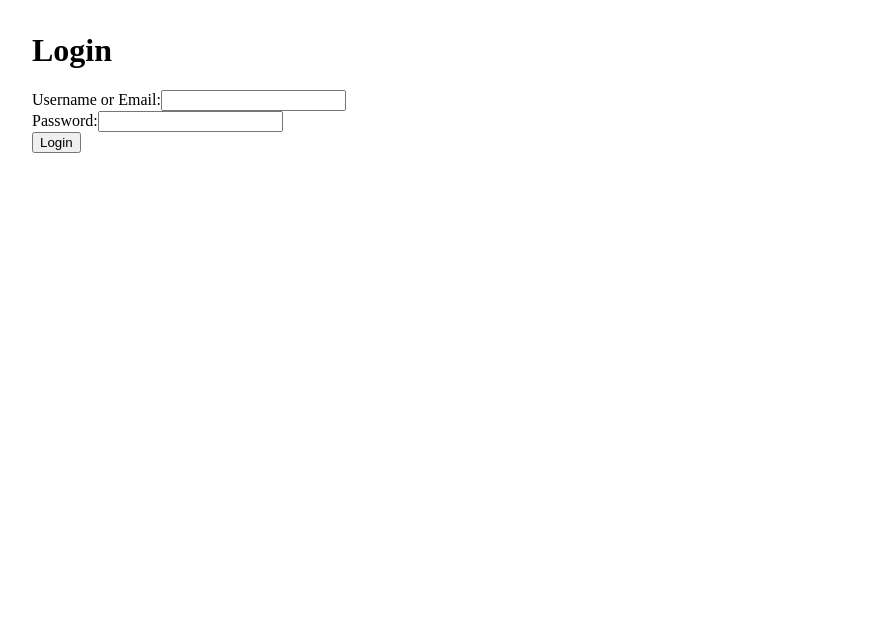
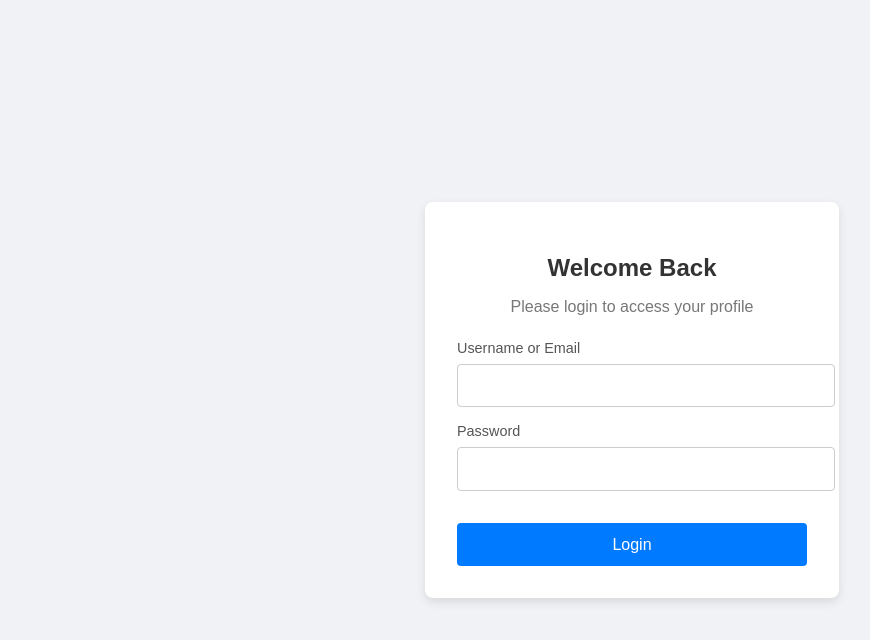
Before and after one commit to AliHJMM/01-Dashboard, a React (Vite) app: page / in a window 1280 px wide. Shown: the top 640 px of the page, without its empty margins (8-878 px from the left). Built offline with nearby package versions, Linux system fonts and the light colour scheme; no server answers.

Commit message:
Initial style

```diff
--- a/src/pages/LoginPage.jsx
+++ b/src/pages/LoginPage.jsx
@@ -1,6 +1,7 @@
 // src/pages/LoginPage.jsx
 import { useState } from "react";
 import axios from "axios";
+import "../styles/LoginPage.css";
 
 function LoginPage() {
   const [usernameOrEmail, setUsernameOrEmail] = useState("");
@@ -9,14 +10,13 @@ function LoginPage() {
 
   const handleLogin = async (e) => {
     e.preventDefault();
-    setError(""); // Clear previous errors
+    setError("");
 
     try {
-      const credentials = btoa(`${usernameOrEmail}:${password}`); // Encode credentials
-
+      const credentials = btoa(`${usernameOrEmail}:${password}`);
       const response = await axios.post(
-        import.meta.env.VITE_AUTH_API, // Use environment variable
-        {}, // Empty body
+        "https://learn.reboot01.com/api/auth/signin",
+        {},
         {
           headers: {
             Authorization: `Basic ${credentials}`,
@@ -24,33 +24,30 @@ function LoginPage() {
         }
       );
 
-      const token = response.data; // Directly assign the response as the token
-
-      // Validate token format (should have 3 parts separated by '.')
+      const token = response.data;
       if (!token || token.split(".").length !== 3) {
         throw new Error(`Invalid token format received.`);
       }
 
-      localStorage.setItem("token", token); // Save the token
-
-      window.location.href = "/profile"; // Redirect to profile page
+      localStorage.setItem("token", token);
+      window.location.href = "/profile";
     } catch (err) {
       let message = "An unexpected error occurred. Please try again.";
       if (err.response?.status === 401) {
         message = "Invalid credentials. Please try again.";
-      } else if (err.response?.data?.error) {
-        message = err.response.data.error; // Show specific error message from API
       }
-      setError(message); // Display the error message to the user
+      setError(message);
     }
   };
 
   return (
-    <div style={{ margin: "2rem" }}>
-      <h1>Login</h1>
+    <div className="login-container">
+      <div className="login-card">
+        <h2>Welcome Back</h2>
+        <p>Please login to access your profile</p>
         <form onSubmit={handleLogin}>
-        <div>
-          <label>Username or Email:</label>
+          <div className="input-group">
+            <label>Username or Email</label>
             <input
               type="text"
               value={usernameOrEmail}
@@ -58,8 +55,8 @@ function LoginPage() {
               required
             />
           </div>
-        <div>
-          <label>Password:</label>
+          <div className="input-group">
+            <label>Password</label>
             <input
               type="password"
               value={password}
@@ -67,9 +64,12 @@ function LoginPage() {
               required
             />
           </div>
-        <button type="submit">Login</button>
+          <button type="submit" className="login-button">
+            Login
+          </button>
+          {error && <p className="error-message">{error}</p>}
         </form>
-      {error && <p style={{ color: "red" }}>{error}</p>}
+      </div>
     </div>
   );
 }
--- a/src/pages/ProfilePage.jsx
+++ b/src/pages/ProfilePage.jsx
@@ -1,28 +1,23 @@
 // src/pages/ProfilePage.jsx
-import { gql, useQuery } from "@apollo/client";
-
-const GET_USER_INFO = gql`
-  query {
-    user {
-      id
-      login
-    }
-  }
-`;
+import "../styles/ProfilePage.css";
 
 function ProfilePage() {
-  const { loading, error, data } = useQuery(GET_USER_INFO);
-
-  if (loading) return <p>Loading...</p>;
-  if (error) return <p>Error: {error.message}</p>;
-
-  const user = data?.user?.[0] || {};
+  const user = {
+    id: "3997",
+    username: "alihasan6",
+  };
 
   return (
-    <div style={{ margin: "2rem" }}>
-      <h1>Profile</h1>
-      <p>User ID: {user.id || "No ID available"}</p>
-      <p>Username: {user.login || "No Username available"}</p>
+    <div className="profile-container">
+      <div className="profile-card">
+        <h2>Your Profile</h2>
+        <p>
+          <strong>User ID:</strong> {user.id}
+        </p>
+        <p>
+          <strong>Username:</strong> {user.username}
+        </p>
+      </div>
     </div>
   );
 }
--- /dev/null
+++ b/src/styles/LoginPage.css
@@ -0,0 +1,75 @@
+/* src/styles/LoginPage.css */
+body {
+    font-family: Arial, sans-serif;
+    background-color: #f0f2f5;
+    margin: 0;
+}
+
+.login-container {
+    display: flex;
+    justify-content: center;
+    align-items: center;
+    height: 100vh;
+}
+
+.login-card {
+    background: white;
+    padding: 2rem;
+    border-radius: 8px;
+    box-shadow: 0 4px 10px rgba(0, 0, 0, 0.1);
+    width: 350px;
+    text-align: center;
+}
+
+.login-card h2 {
+    margin-bottom: 1rem;
+    font-size: 1.5rem;
+    color: #333;
+}
+
+.login-card p {
+    margin-bottom: 1.5rem;
+    color: #777;
+}
+
+.input-group {
+    margin-bottom: 1rem;
+    text-align: left;
+}
+
+.input-group label {
+    display: block;
+    font-size: 0.9rem;
+    color: #555;
+    margin-bottom: 0.5rem;
+}
+
+.input-group input {
+    width: 100%;
+    padding: 0.8rem;
+    border: 1px solid #ccc;
+    border-radius: 4px;
+    font-size: 0.9rem;
+}
+
+.login-button {
+    width: 100%;
+    padding: 0.8rem;
+    background-color: #007bff;
+    color: white;
+    border: none;
+    border-radius: 4px;
+    cursor: pointer;
+    font-size: 1rem;
+    margin-top: 1rem;
+}
+
+.login-button:hover {
+    background-color: #0056b3;
+}
+
+.error-message {
+    color: red;
+    font-size: 0.9rem;
+    margin-top: 1rem;
+}
--- /dev/null
+++ b/src/styles/ProfilePage.css
@@ -0,0 +1,34 @@
+/* src/styles/ProfilePage.css */
+body {
+    font-family: Arial, sans-serif;
+    background-color: #f0f2f5;
+    margin: 0;
+}
+
+.profile-container {
+    display: flex;
+    justify-content: center;
+    align-items: center;
+    height: 100vh;
+}
+
+.profile-card {
+    background: white;
+    padding: 2rem;
+    border-radius: 8px;
+    box-shadow: 0 4px 10px rgba(0, 0, 0, 0.1);
+    width: 350px;
+    text-align: center;
+}
+
+.profile-card h2 {
+    margin-bottom: 1rem;
+    font-size: 1.5rem;
+    color: #333;
+}
+
+.profile-card p {
+    margin: 0.5rem 0;
+    color: #555;
+    font-size: 1rem;
+}
```
Lines whose indentation alone changed are shown as unchanged.
